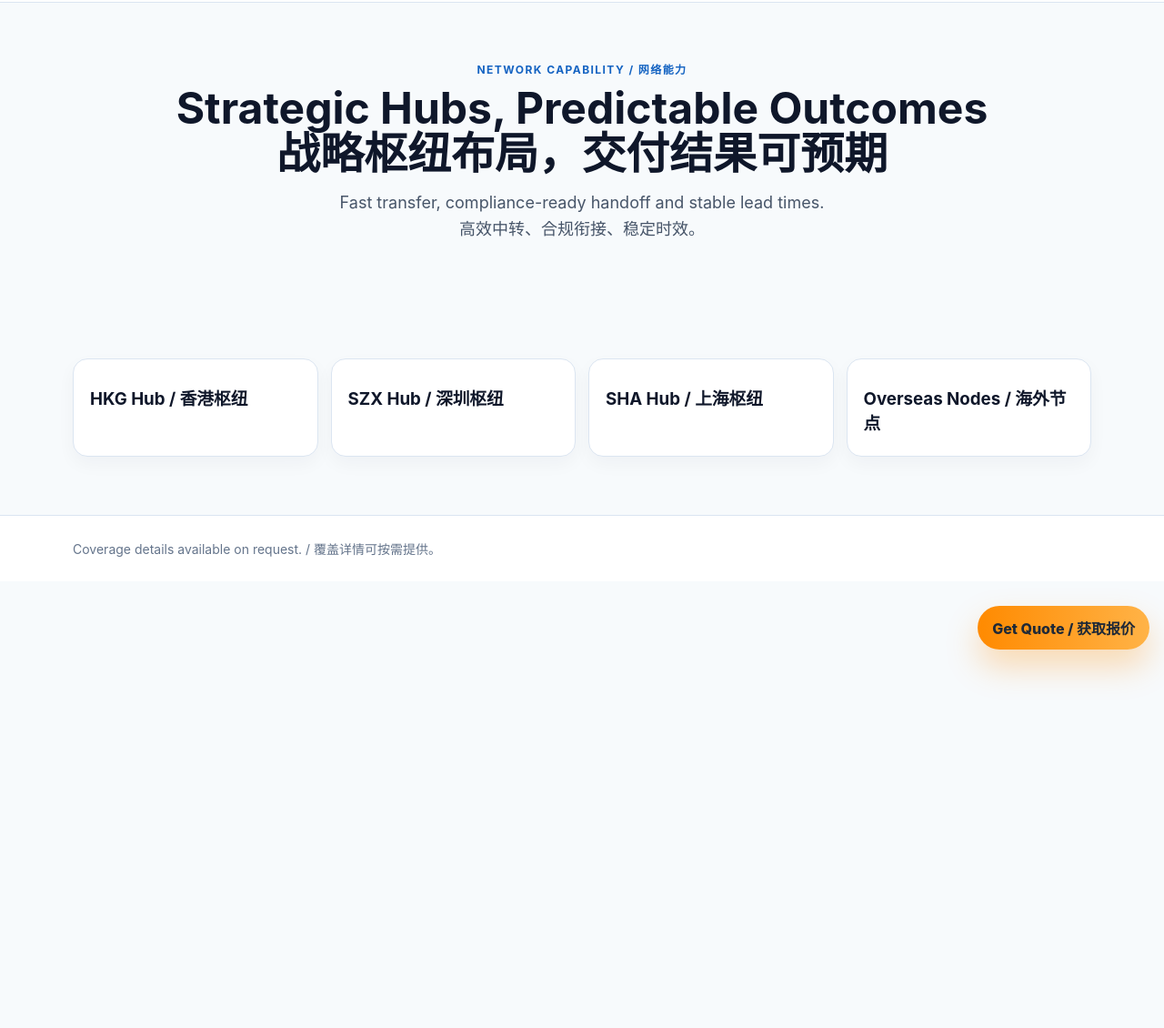
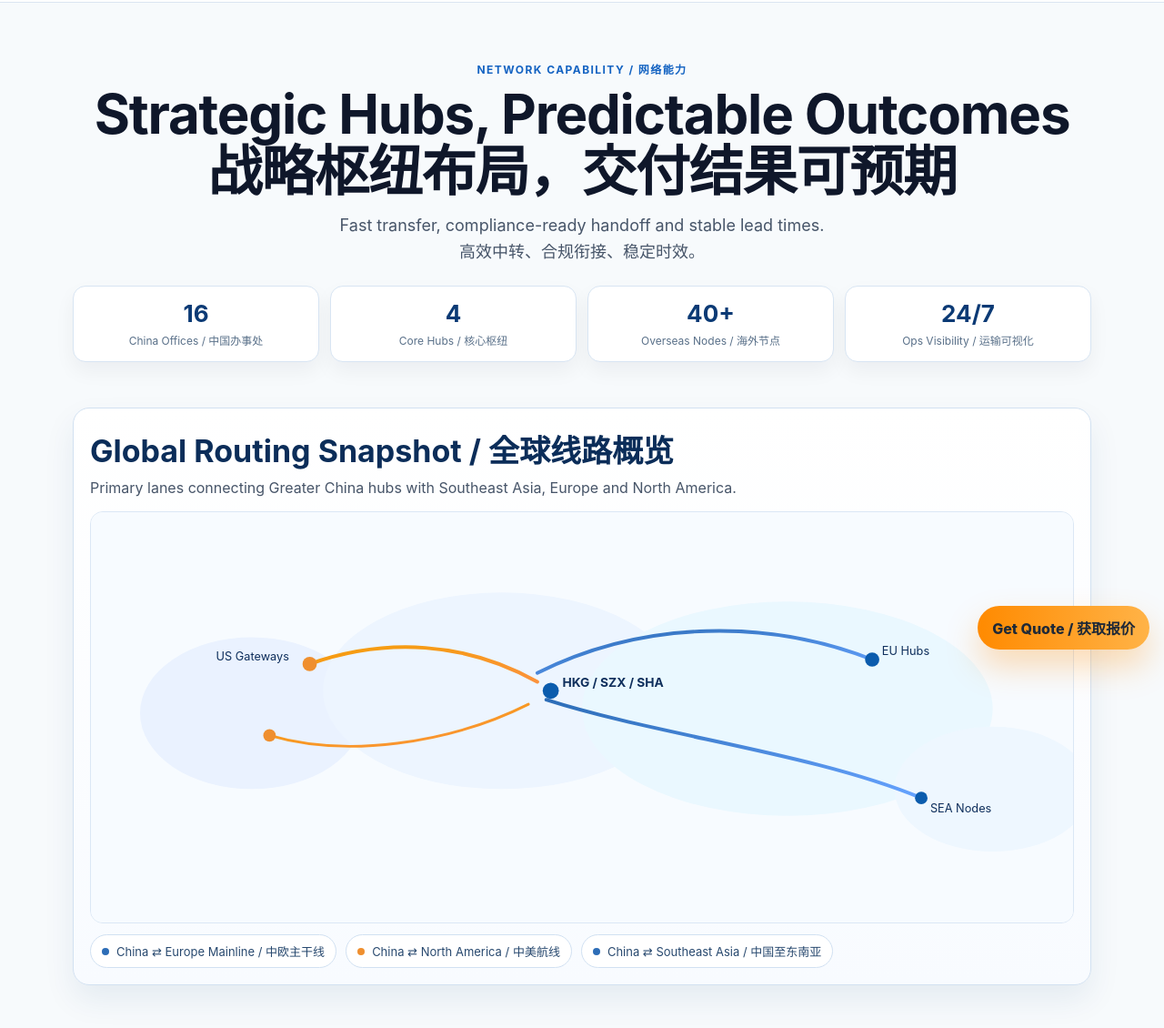
Before and after one commit to sunnypan72778-design/unitex-redesign, a website: page network.html in a window 1280 px wide. Shown: the part 70-1200 px from the top of the page at 91% size. Before the commit the page ends 800 px from the top, so only its background shows below. Drawn offline with Linux system fonts and the light colour scheme.

Commit message:
Expand network page with global map, KPIs, and lane overview

```diff
--- a/network.html
+++ b/network.html
@@ -1,5 +1,109 @@
-<!doctype html><html lang="en"><head><meta charset="UTF-8"><meta name="viewport" content="width=device-width, initial-scale=1"><title>Network | Unitex Logistics</title><meta name="description" content="Strategic APAC hubs and overseas nodes for predictable delivery."><link rel="canonical" href="https://unitexlogistics.com/network"><link rel="stylesheet" href="styles.css"></head><body>
-<header class="header"><div class="container nav"><a class="brand" href="index.html"><span class="logo">U</span><span>UNITEX LOGISTICS</span></a><nav class="menu"><a href="index.html">Home / 首页</a><a href="about.html">About / 关于我们</a><a href="services.html">Services / 服务</a><a href="network.html">Network / 全球网络</a><a href="contact.html">Contact / 联系我们</a><a href="portal.html">Portal / 客户门户</a></nav><a class="btn" href="contact.html">Start Shipment / 开始出运</a></div></header>
-<section class="section"><div class="container center"><div class="kicker">Network Capability / 网络能力</div><h1 style="font-size:48px">Strategic Hubs, Predictable Outcomes<br>战略枢纽布局，交付结果可预期</h1><p class="lead" style="margin:0 auto">Fast transfer, compliance-ready handoff and stable lead times.<br>高效中转、合规衔接、稳定时效。</p></div></section>
-<section class="section"><div class="container cols-4"><div class="card"><h3>HKG Hub / 香港枢纽</h3></div><div class="card"><h3>SZX Hub / 深圳枢纽</h3></div><div class="card"><h3>SHA Hub / 上海枢纽</h3></div><div class="card"><h3>Overseas Nodes / 海外节点</h3></div></div></section>
-<footer class="footer"><div class="container">Coverage details available on request. / 覆盖详情可按需提供。</div></footer><script src="script.js"></script></body></html>
+<!doctype html>
+<html lang="en">
+<head>
+  <meta charset="UTF-8">
+  <meta name="viewport" content="width=device-width, initial-scale=1">
+  <title>Network | Unitex Logistics</title>
+  <meta name="description" content="Strategic APAC hubs and overseas nodes for predictable delivery.">
+  <link rel="canonical" href="https://unitexlogistics.com/network">
+  <link rel="stylesheet" href="styles.css">
+</head>
+<body>
+<header class="header">
+  <div class="container nav">
+    <a class="brand" href="index.html"><span class="logo">U</span><span>UNITEX LOGISTICS</span></a>
+    <nav class="menu">
+      <a href="index.html">Home / 首页</a>
+      <a href="about.html">About / 关于我们</a>
+      <a href="services.html">Services / 服务</a>
+      <a href="network.html">Network / 全球网络</a>
+      <a href="contact.html">Contact / 联系我们</a>
+      <a href="portal.html">Portal / 客户门户</a>
+    </nav>
+    <a class="btn" href="contact.html">Start Shipment / 开始出运</a>
+  </div>
+</header>
+
+<section class="section network-hero-section">
+  <div class="container center">
+    <div class="kicker">Network Capability / 网络能力</div>
+    <h1 class="network-title">Strategic Hubs, Predictable Outcomes<br>战略枢纽布局，交付结果可预期</h1>
+    <p class="lead network-lead">Fast transfer, compliance-ready handoff and stable lead times.<br>高效中转、合规衔接、稳定时效。</p>
+
+    <div class="network-kpi-grid">
+      <div class="network-kpi"><b>16</b><span>China Offices / 中国办事处</span></div>
+      <div class="network-kpi"><b>4</b><span>Core Hubs / 核心枢纽</span></div>
+      <div class="network-kpi"><b>40+</b><span>Overseas Nodes / 海外节点</span></div>
+      <div class="network-kpi"><b>24/7</b><span>Ops Visibility / 运输可视化</span></div>
+    </div>
+  </div>
+</section>
+
+<section class="section network-map-section">
+  <div class="container">
+    <div class="network-map-card">
+      <div class="network-map-head">
+        <h2>Global Routing Snapshot / 全球线路概览</h2>
+        <p class="sub">Primary lanes connecting Greater China hubs with Southeast Asia, Europe and North America.</p>
+      </div>
+
+      <div class="network-map-wrap" aria-label="Global network map illustration">
+        <svg viewBox="0 0 1100 460" role="img" aria-label="Global logistics network map" class="network-map-svg">
+          <defs>
+            <linearGradient id="lineBlue" x1="0" y1="0" x2="1" y2="1">
+              <stop offset="0%" stop-color="#2d6db7"/>
+              <stop offset="100%" stop-color="#66a3ff"/>
+            </linearGradient>
+            <linearGradient id="lineOrange" x1="0" y1="0" x2="1" y2="1">
+              <stop offset="0%" stop-color="#f59e0b"/>
+              <stop offset="100%" stop-color="#fb923c"/>
+            </linearGradient>
+          </defs>
+
+          <rect x="0" y="0" width="1100" height="460" fill="#f7fbff"/>
+
+          <ellipse cx="180" cy="225" rx="125" ry="85" fill="#eaf2ff"/>
+          <ellipse cx="460" cy="200" rx="200" ry="110" fill="#edf5ff"/>
+          <ellipse cx="780" cy="220" rx="230" ry="120" fill="#eaf8ff"/>
+          <ellipse cx="1010" cy="310" rx="110" ry="70" fill="#eef7ff"/>
+
+          <path d="M500 180 C 620 120, 760 120, 875 165" stroke="url(#lineBlue)" stroke-width="4" fill="none" stroke-linecap="round"/>
+          <path d="M500 190 C 420 145, 330 140, 245 170" stroke="url(#lineOrange)" stroke-width="4" fill="none" stroke-linecap="round"/>
+          <path d="M510 210 C 635 250, 810 270, 930 320" stroke="url(#lineBlue)" stroke-width="4" fill="none" stroke-linecap="round"/>
+          <path d="M490 215 C 400 260, 285 275, 200 250" stroke="url(#lineOrange)" stroke-width="3" fill="none" stroke-linecap="round"/>
+
+          <circle cx="515" cy="200" r="9" fill="#0b5cad"/>
+          <circle cx="875" cy="165" r="8" fill="#0b5cad"/>
+          <circle cx="245" cy="170" r="8" fill="#ef8f2f"/>
+          <circle cx="930" cy="320" r="7" fill="#0b5cad"/>
+          <circle cx="200" cy="250" r="7" fill="#ef8f2f"/>
+
+          <text x="528" y="196" font-size="14" fill="#0f2f5c" font-weight="700">HKG / SZX / SHA</text>
+          <text x="886" y="160" font-size="13" fill="#0f2f5c">EU Hubs</text>
+          <text x="940" y="336" font-size="13" fill="#0f2f5c">SEA Nodes</text>
+          <text x="140" y="166" font-size="13" fill="#0f2f5c">US Gateways</text>
+        </svg>
+      </div>
+
+      <div class="network-lanes">
+        <div class="lane-pill"><span class="lane-dot lane-dot-blue"></span>China ⇄ Europe Mainline / 中欧主干线</div>
+        <div class="lane-pill"><span class="lane-dot lane-dot-orange"></span>China ⇄ North America / 中美航线</div>
+        <div class="lane-pill"><span class="lane-dot lane-dot-blue"></span>China ⇄ Southeast Asia / 中国至东南亚</div>
+      </div>
+    </div>
+  </div>
+</section>
+
+<section class="section">
+  <div class="container cols-4 network-hubs-grid">
+    <div class="card network-hub-card"><h3>HKG Hub / 香港枢纽</h3><p>Cross-border consolidation and rapid transshipment center.</p></div>
+    <div class="card network-hub-card"><h3>SZX Hub / 深圳枢纽</h3><p>E-commerce and electronics gateway with multimodal options.</p></div>
+    <div class="card network-hub-card"><h3>SHA Hub / 上海枢纽</h3><p>Integrated ocean-air operations for industrial and retail cargo.</p></div>
+    <div class="card network-hub-card"><h3>Overseas Nodes / 海外节点</h3><p>Destination support for customs, local delivery, and exception handling.</p></div>
+  </div>
+</section>
+
+<footer class="footer"><div class="container">Coverage details available on request. / 覆盖详情可按需提供。</div></footer>
+<script src="script.js"></script>
+</body>
+</html>
--- a/styles.css
+++ b/styles.css
@@ -504,8 +504,95 @@ h1 { margin: 10px 0 14px; font-size: clamp(32px,5vw,56px); line-height:1.05; }
   from { opacity: 0; transform: translateY(6px); }
   to { opacity: 1; transform: translateY(0); }
 }
+.network-hero-section {
+  padding-bottom: 34px;
+}
+.network-title {
+  font-size: clamp(34px, 5vw, 60px);
+  letter-spacing: -0.02em;
+}
+.network-lead {
+  max-width: 760px;
+  margin: 0 auto;
+}
+.network-kpi-grid {
+  margin-top: 22px;
+  display: grid;
+  grid-template-columns: repeat(4, 1fr);
+  gap: 12px;
+}
+.network-kpi {
+  background: #fff;
+  border: 1px solid #d8e5f3;
+  border-radius: 14px;
+  padding: 14px 10px;
+  box-shadow: 0 10px 22px rgba(15,23,42,.05);
+}
+.network-kpi b {
+  display: block;
+  color: #0b3a75;
+  font-size: 26px;
+  margin-bottom: 3px;
+}
+.network-kpi span {
+  color: #597089;
+  font-size: 12px;
+}
+.network-map-section {
+  padding-top: 16px;
+}
+.network-map-card {
+  border: 1px solid #d2e1f1;
+  border-radius: 18px;
+  background: linear-gradient(180deg, #ffffff, #f8fbff);
+  padding: 18px;
+  box-shadow: 0 16px 34px rgba(11,58,117,.08);
+}
+.network-map-head h2 {
+  margin: 2px 0 8px;
+  color: #0b2d59;
+}
+.network-map-wrap {
+  border: 1px solid #dbe7f5;
+  border-radius: 14px;
+  overflow: hidden;
+  background: #f7fbff;
+}
+.network-map-svg {
+  width: 100%;
+  height: auto;
+  display: block;
+}
+.network-lanes {
+  display: flex;
+  flex-wrap: wrap;
+  gap: 10px;
+  margin-top: 12px;
+}
+.lane-pill {
+  display: inline-flex;
+  align-items: center;
+  gap: 8px;
+  border-radius: 999px;
+  padding: 8px 12px;
+  border: 1px solid #d1e1f2;
+  background: #fff;
+  color: #28496f;
+  font-size: 13px;
+}
+.lane-dot {
+  width: 8px;
+  height: 8px;
+  border-radius: 999px;
+}
+.lane-dot-blue { background: #2d6db7; }
+.lane-dot-orange { background: #ef8f2f; }
+.network-hub-card {
+  border-top: 3px solid #ef8f2f;
+}
+
 @media (max-width: 920px) {
-  .grid-2, .cards, .cols-4, .logo-strip, .metric-grid, .faq-grid, .form-grid-2, .portal-grid, .branch-card-grid, .contact-layout, .process-grid, .contact-trust-strip, .locator-controls-3 { grid-template-columns:1fr; }
+  .grid-2, .cards, .cols-4, .logo-strip, .metric-grid, .faq-grid, .form-grid-2, .portal-grid, .branch-card-grid, .contact-layout, .process-grid, .contact-trust-strip, .locator-controls-3, .network-kpi-grid { grid-template-columns:1fr; }
   .menu { display:none; }
   .hero-media img { height:300px; }
   .locator-clear-btn { width: 100%; }
@@ -513,7 +600,8 @@ h1 { margin: 10px 0 14px; font-size: clamp(32px,5vw,56px); line-height:1.05; }
   .branch-locator,
   .contact-process,
   .contact-form-card,
-  .contact-value-card { padding: 18px; }
+  .contact-value-card,
+  .network-map-card { padding: 18px; }
   .locator-head p.small,
   .contact-trust-copy { max-width: 100%; }
 }
```
